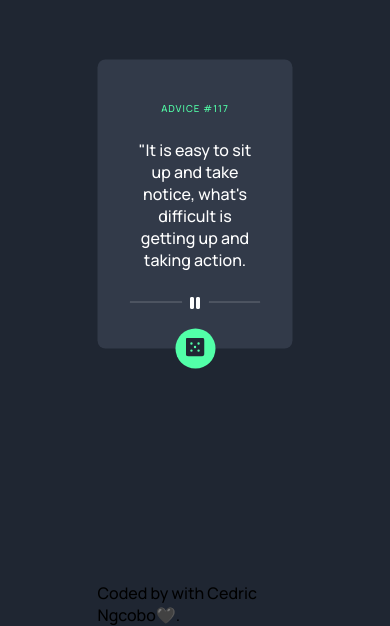
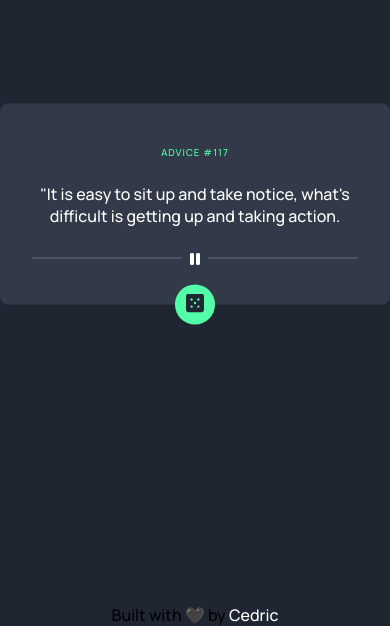
Before and after one commit to Cedriic0de/advice-generator-app, a plain HTML site: page index.html in a window 390 px wide. Shown: the part 218-844 px from the top of the page. Drawn offline with Linux system fonts and the light colour scheme.

Commit message:
update app.js

```diff
--- a/app.js
+++ b/app.js
@@ -2,7 +2,7 @@ const shuffleAdvice = document.getElementById("btn-shuffle");
 const adviceSpace = document.getElementById("advice");
 const adviceID = document.getElementById("number");
 
-shuffleAdvice.addEventListener('click', generateAdvice)
+shuffleAdvice.addEventListener('click', generateAdvice);
 
 function generateAdvice(){
     fetch('https://api.adviceslip.com/advice')
@@ -11,5 +11,5 @@ function generateAdvice(){
         console.log(data);
         adviceID.innerHTML = `${data.slip.id}`
         adviceSpace.innerHTML = `"${data.slip.advice}"`
-    })
+    });
 }
--- a/index.html
+++ b/index.html
@@ -31,12 +31,12 @@
     </div>
 
     <div class="button">
-      <button id="btn-shuffle" class="btn-shuffle"><img src="images/icon-dice.svg" alt=""> </button>
+      <button id="btn-shuffle" class="btn-shuffle"><img src="images/icon-dice.svg" alt=""> <span></span> </button>
     </div>
   </div>
 
   <div class="attribution">
-    Coded by with Cedric Ngcobo🖤</a>.
+   Built with 🖤 by <a href="https:..www.twitter.com/iamcedriic_"  target="_blank">Cedric</a>
   </div>
 
   <script src="app.js"></script>
--- a/styles.css
+++ b/styles.css
@@ -70,7 +70,27 @@ p,
     transition: ease-in 200ms;
     cursor: pointer;
 }
+span:after {
+    content: 'Shuffle';
+    position: absolute;
+    opacity: 0;
+    top: 8px;
+    right: -20px;
+    left: 50px;
+    transition: 0.5s;
+    color: #f2f2f2;
+    display: inline;
+    font-family: "Manrope", 'Lucida Sans', Verdana, sans-serif;
 
+  }
+  .button:hover span {
+    padding: 24px 25px;
+  }
+
+  .button:hover span:after {
+    opacity: 1;
+    right: 0;
+  }
 .separator {
     display: flex;
     align-items: center;
@@ -101,3 +121,9 @@ left: 50%;
 transform: translate(-50%, 0);
 margin: auto;
 }
+
+@media screen and (max-width: 480px) {
+    .box {
+        width: 100%;
+    }
+}
```
